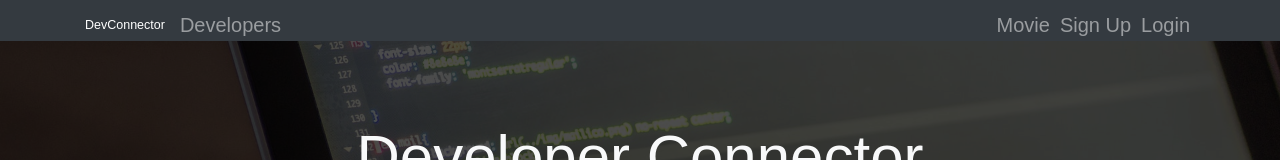
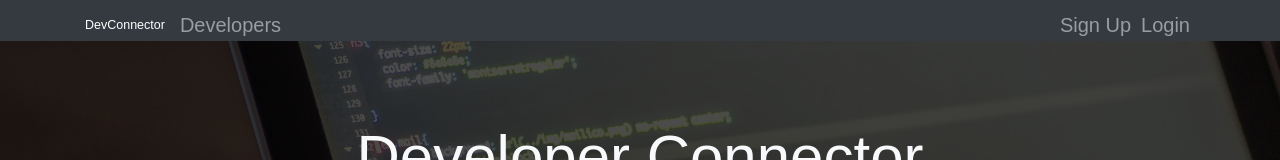
Before and after one commit to peterlxb/devconnector, a React (Create React App) app in the folder client/: page / in a window 1280 px wide. Shown: the top 160 px of the page. Built offline with nearby package versions, Linux system fonts and the light colour scheme.

Commit message:
remove movie

```diff
--- a/client/src/components/layout/Navbar.js
+++ b/client/src/components/layout/Navbar.js
@@ -47,11 +47,6 @@
 
     const guestLinks = (
       <ul className="navbar-nav ml-auto">
-        <li className="nav-item">
-          <Link className="nav-link" to="/movie">
-            Movie
-          </Link>
-        </li>
         <li className="nav-item">
           <Link className="nav-link" to="/register">
             Sign Up
```
